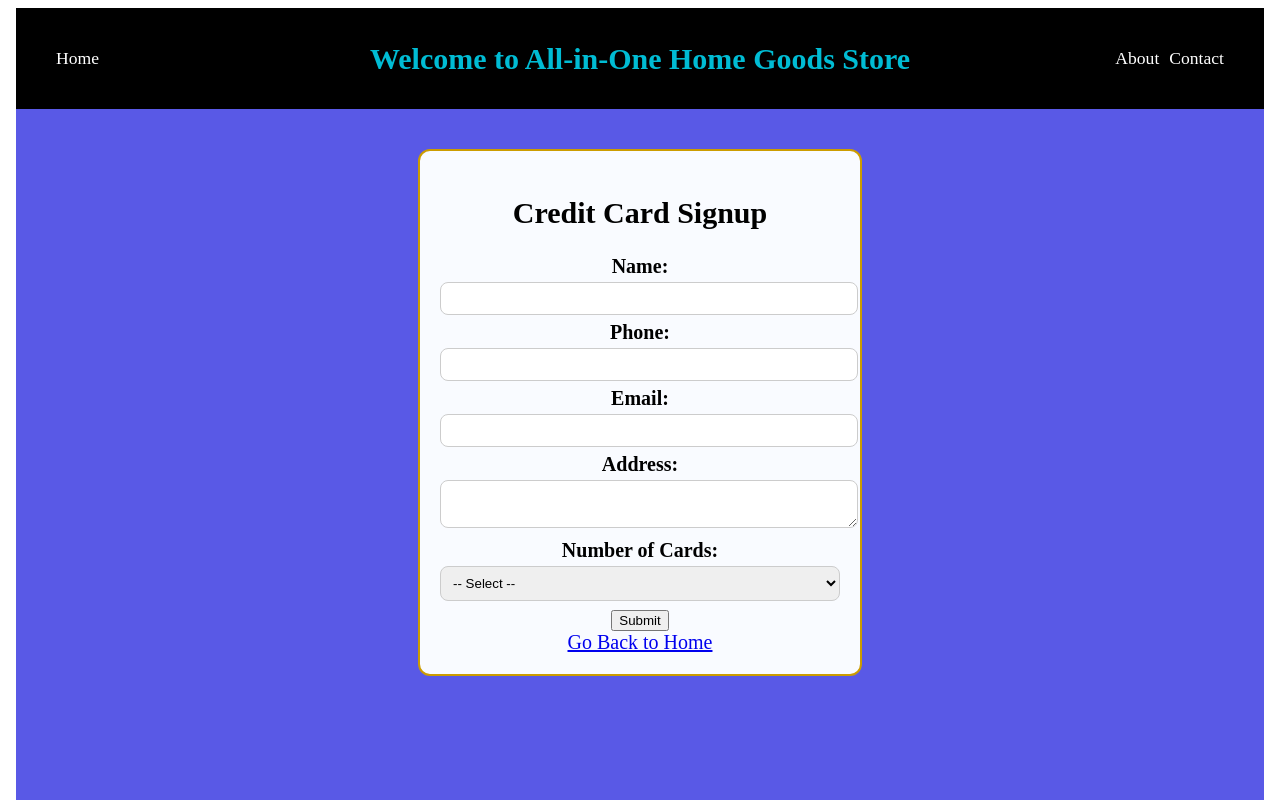
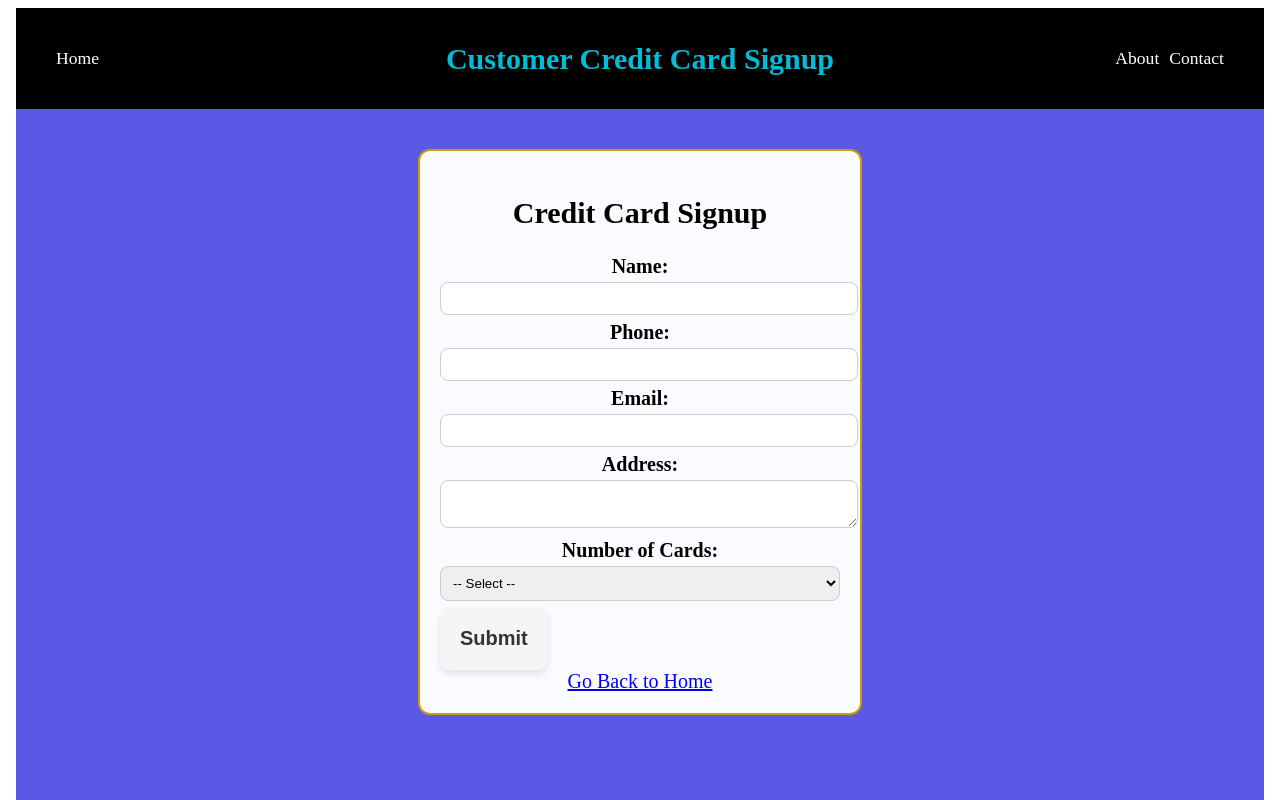
Before and after one commit to Varalakshmi-12/Unit1-Project-Varalakshmi-u, a React (Vite) app in the folder storeemployeetoolkit/: page /creditcard in a window 1280 px wide. Shown: the top 800 px of the page. Built offline with nearby package versions, Linux system fonts and the light colour scheme.

Commit message:
Header component is modified and used as reusable component is commited.

```diff
--- a/storeemployeetoolkit/src/components/Header.jsx
+++ b/storeemployeetoolkit/src/components/Header.jsx
@@ -1,19 +1,49 @@
-import { NavLink } from "react-router-dom";
+import { NavLink, useLocation } from "react-router-dom";
 import "./Header.css";
 
 function Header() {
+  const { pathname } = useLocation();
+
+
+  const isHome = pathname === "/";
+  const isCart = pathname === "/cart";
+  const isShift = pathname === "/clock";
+  const isCredit = pathname === "/creditcard";
+  const isAbout = pathname === "/about";
+  const isContact = pathname === "/contact";
+
+
   return (
     <header className="header">
+
+
       <nav className="nav-left">
         <NavLink to="/" className="nav-item">Home</NavLink>
       </nav>
 
-      <h1 className="header-title">Welcome to All-in-One Home Goods Store</h1>
 
-      <nav className="nav-right">
-        <NavLink to="/about" className="nav-item">About</NavLink>
-        <NavLink to="/contact" className="nav-item">Contact</NavLink>
-      </nav>
+      {isHome && (
+        <h1 className="header-title">
+          Welcome to All-in-One Home Goods Store
+        </h1>
+      )}
+
+      {isCart && <h1 className="header-title">Customer Checkout</h1>}
+      {isShift && <h1 className="header-title">Employee Shift Tracking</h1>}
+      {isCredit && <h1 className="header-title">Customer Credit Card Signup</h1>}
+      {isAbout && <h1 className="header-title">AboutUs</h1>}
+      {isContact && <h1 className="header-title">ContactUs</h1>}
+
+
+      {/*Aout and Contact Nav are hidden on CartPage*/}
+      {!isCart && (
+        <nav className="nav-right">
+          <NavLink to="/about" className="nav-item">About</NavLink>
+          <NavLink to="/contact" className="nav-item">Contact</NavLink>
+        </nav>
+      )}
+
+
     </header>
   );
 }
--- a/storeemployeetoolkit/src/pages/CreditCardPage.jsx
+++ b/storeemployeetoolkit/src/pages/CreditCardPage.jsx
@@ -1,6 +1,8 @@
 import React, { useState } from "react";
 import { Link } from "react-router-dom";
 import "./CreditCardPage.css";
+import Button from "../components/Button";
+
 
 
 export default function CreditCardSignup() {
@@ -109,7 +111,7 @@ export default function CreditCardSignup() {
             {errors.cards && <span className="error">{errors.cards}</span>}
           </section>
 
-          <button type="submit">Submit</button>
+          <Button label="Submit"/>
         </form>
 
 
```
Also changed, not shown: storeemployeetoolkit/src/pages/CreditCardPage.css (line endings or trailing spaces).
